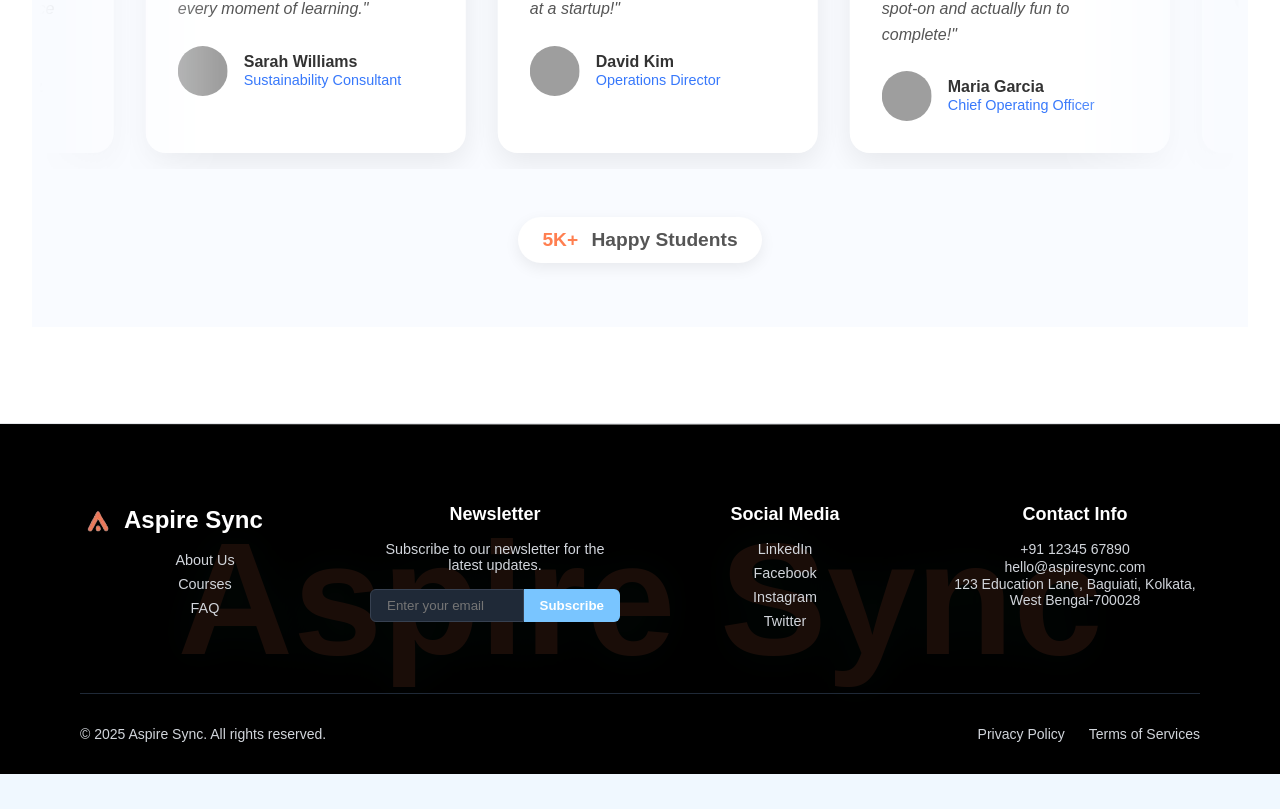
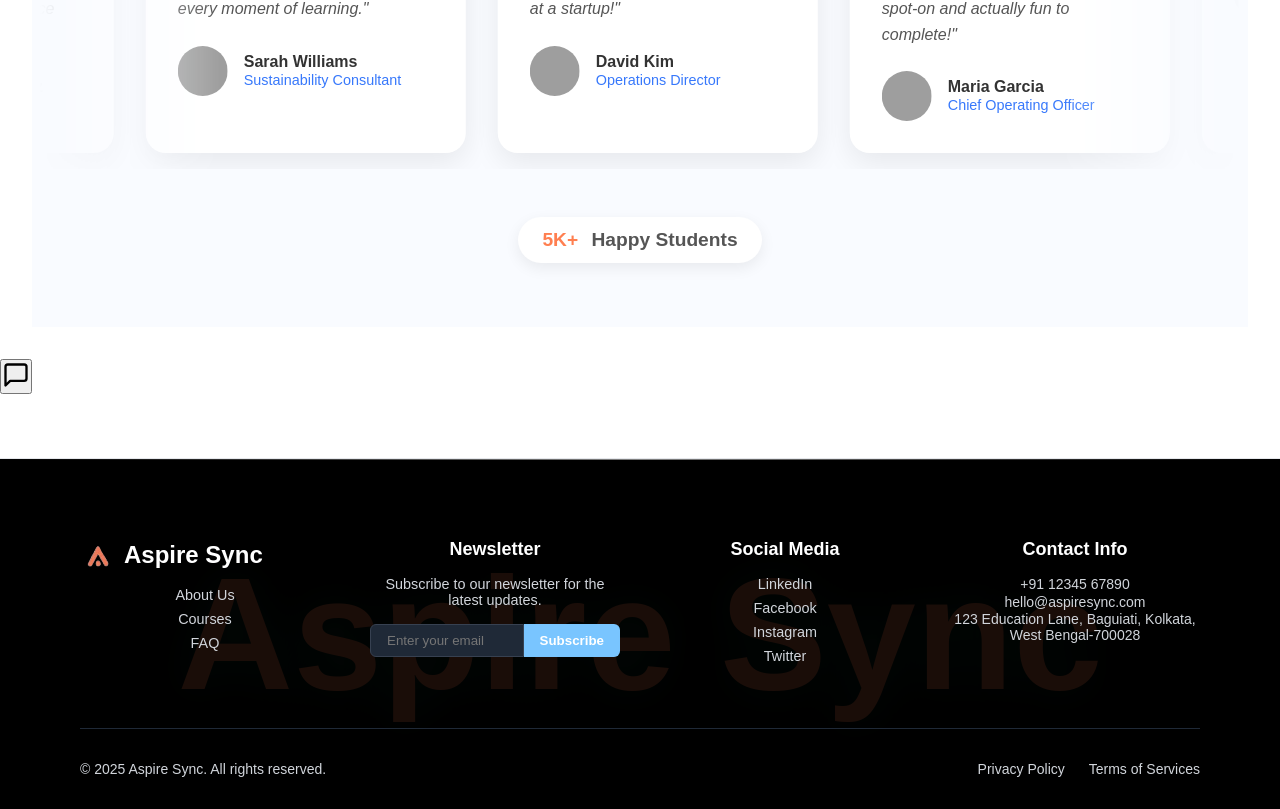
Before and after one commit to Samzz123/zaza, a React (Vite) app: page / in a window 1280 px wide. Shown: the part 1969-2778 px from the top of the page. Before the commit the page ends 2743 px from the top, so only its background shows below. Built offline with nearby package versions, Linux system fonts and the light colour scheme; grey boxes are pictures that could not be loaded.

Commit message:
Update App.jsx

```diff
--- a/src/App.jsx
+++ b/src/App.jsx
@@ -1,4 +1,4 @@
-// Updated App.jsx with Roadmap route
+// Updated App.jsx with AIChatbot and Roadmap route
 
 import React from "react";
 import { BrowserRouter as Router, Routes, Route } from "react-router-dom";
@@ -10,13 +10,14 @@ import Home from './pages/Home';
 import CollegeFinder from './pages/CollegeFinder';
 import Courses from './pages/Courses';
 import Quiz from './pages/Quiz';
-import Roadmap from './pages/Roadmap'; // New import
+import Roadmap from './pages/Roadmap';
 import Resources from './pages/Resources';
 import Login from "./pages/Login";
 import Signup from "./pages/Signup";
 import Dashboard from "./pages/Dashboard";
 import AboutUs from "./pages/AboutUs";
 import FAQ from "./pages/FAQ";
+import AIChatbot from './components/AIChatbot'; // Import the chatbot
 
 export default function App() {
   return (
@@ -30,7 +31,7 @@ export default function App() {
             <Route path="/college" element={<CollegeFinder />} />
             <Route path="/courses" element={<Courses />} />
             <Route path="/quiz" element={<Quiz />} />
-            <Route path="/roadmap" element={<Roadmap />} /> {/* New route */}
+            <Route path="/roadmap" element={<Roadmap />} />
             <Route path="/resources" element={<Resources />} />
             <Route path="/login" element={<Login />} />
             <Route path="/signup" element={<Signup />} />
@@ -43,6 +44,7 @@ export default function App() {
           </Routes>
         </main>
 
+        <AIChatbot /> {/* Add the chatbot component here */}
         <Footer />
       </div>
     </Router>
```
